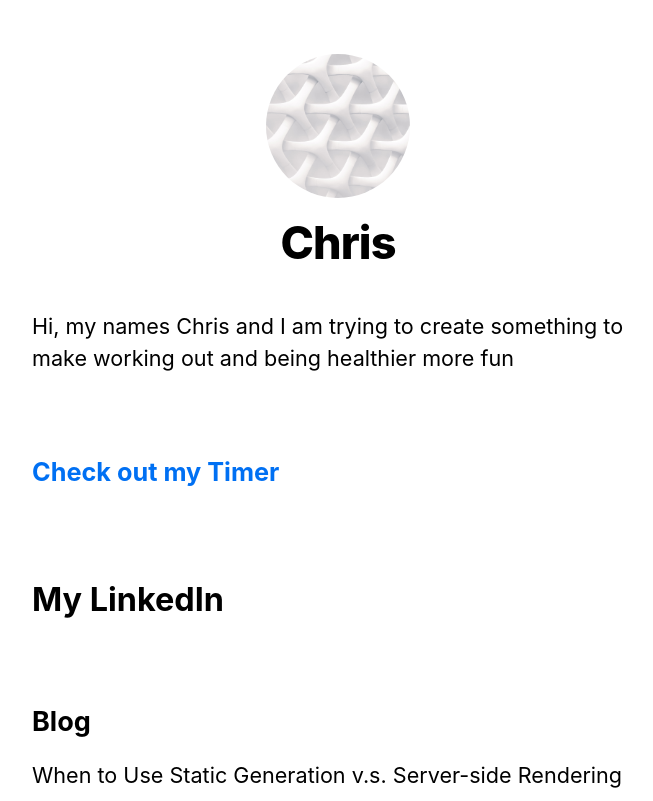
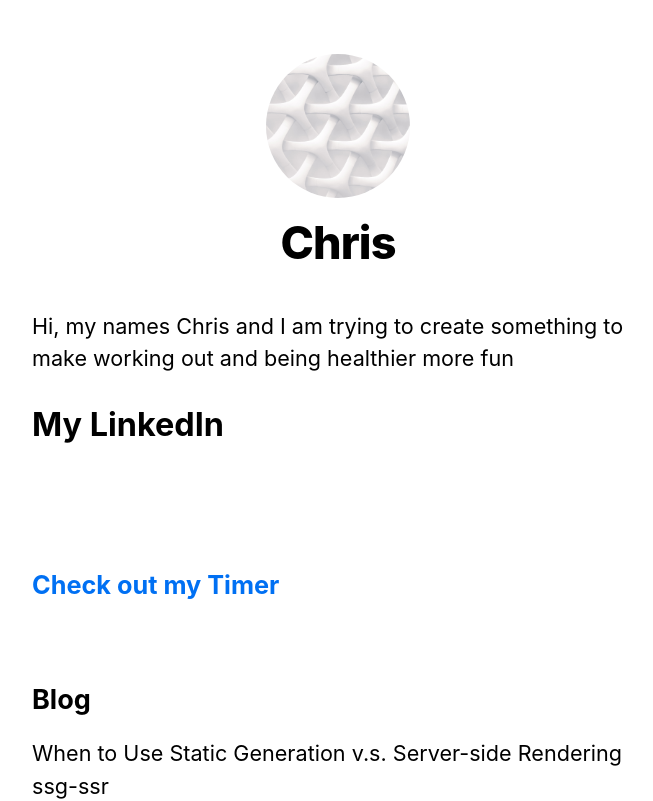
Before and after one commit to CingSharped/nextjs-tutorial, a Next.js app: page / in a window 1280 px wide. Shown: the top 801 px of the page, without its empty margins (302-955 px from the left). Built offline with nearby package versions, Linux system fonts and the light colour scheme.

Commit message:
Hide Linked in Link

```diff
--- /dev/null
+++ b/components/linkedIn.js
@@ -0,0 +1,13 @@
+
+const LinkedIn = () => {
+    return (
+        <div class="badge-base LI-profile-badge" data-locale="en_US" data-size="medium" data-theme="light" data-type="HORIZONTAL" data-vanity="christopher-sharpe-4b653980" data-version="v1">
+        <h1>My LinkedIn</h1>
+        <br></br>
+        <script src="https://platform.linkedin.com/badges/js/profile.js" async defer type="text/javascript"></script>
+        <a class="badge-base__link LI-simple-link" href={process.env.LinkedIn}></a>
+      </div>
+    )
+}
+
+export default LinkedIn
--- a/pages/index.js
+++ b/pages/index.js
@@ -2,6 +2,7 @@ import Head from 'next/head';
 import Layout, { siteTitle } from '../components/layout';
 import utilStyles from '../styles/utils.module.css';
 import { getSortedPostsData } from '../lib/posts';
+import LinkedIn from '../components/linkedIn';
 
 export async function getStaticProps() {
   const allPostsData = getSortedPostsData();
@@ -20,15 +21,10 @@ export default function Home({allPostsData}) {
       </Head>
       <section className={utilStyles.headingMd}>
         <p>Hi, my names Chris and I am trying to create something to make working out and being healthier more fun</p>
+        <LinkedIn />
         <br></br>
         <h3><a href='/timer'>Check out my Timer</a></h3>
         <br></br>
-        <div class="badge-base LI-profile-badge" data-locale="en_US" data-size="medium" data-theme="light" data-type="HORIZONTAL" data-vanity="christopher-sharpe-4b653980" data-version="v1">
-          <h1>My LinkedIn</h1>
-          <br></br>
-          <script src="https://platform.linkedin.com/badges/js/profile.js" async defer type="text/javascript"></script>
-          <a class="badge-base__link LI-simple-link" href="https://uk.linkedin.com/in/christopher-sharpe-4b653980?trk=profile-badge"></a>
-        </div>
       </section>
       <section className={`${utilStyles.headingMd} ${utilStyles.padding1px}`}>
         <h2 className={utilStyles.headingLg}>Blog</h2>
```
